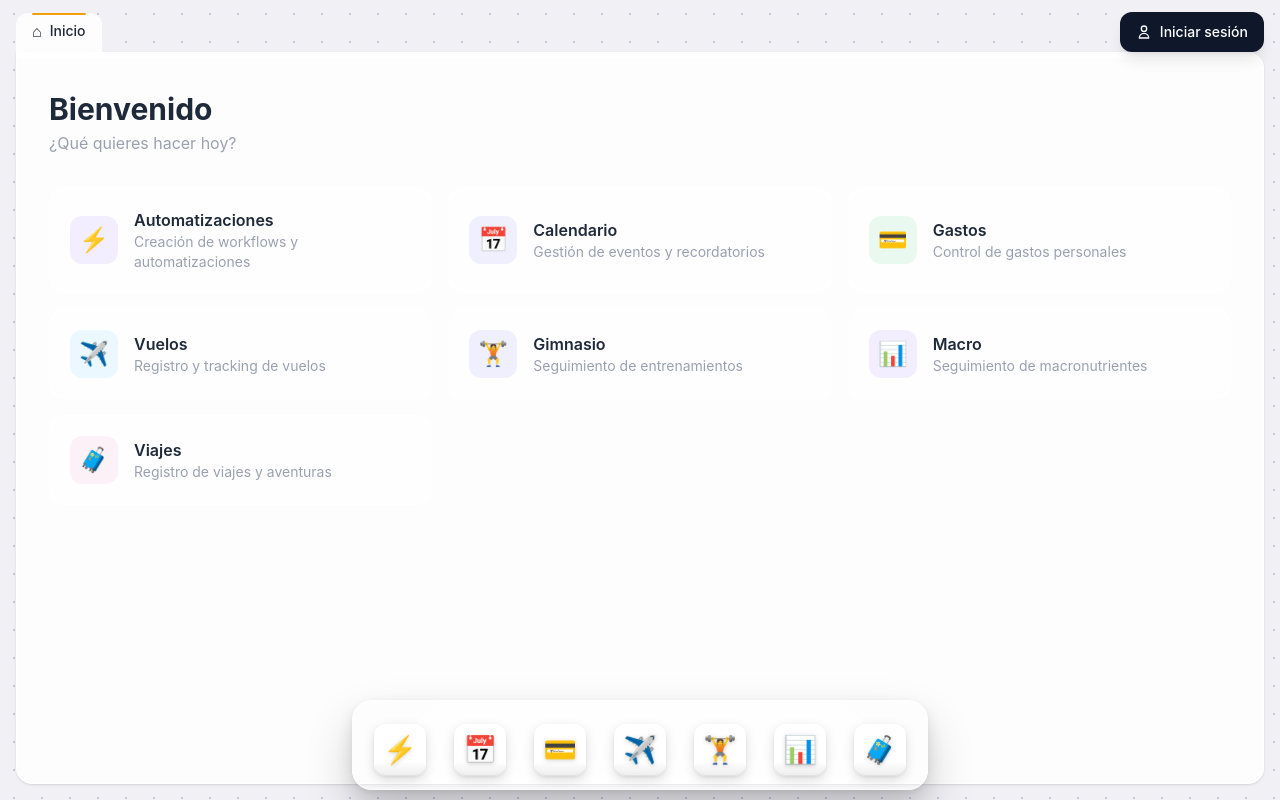
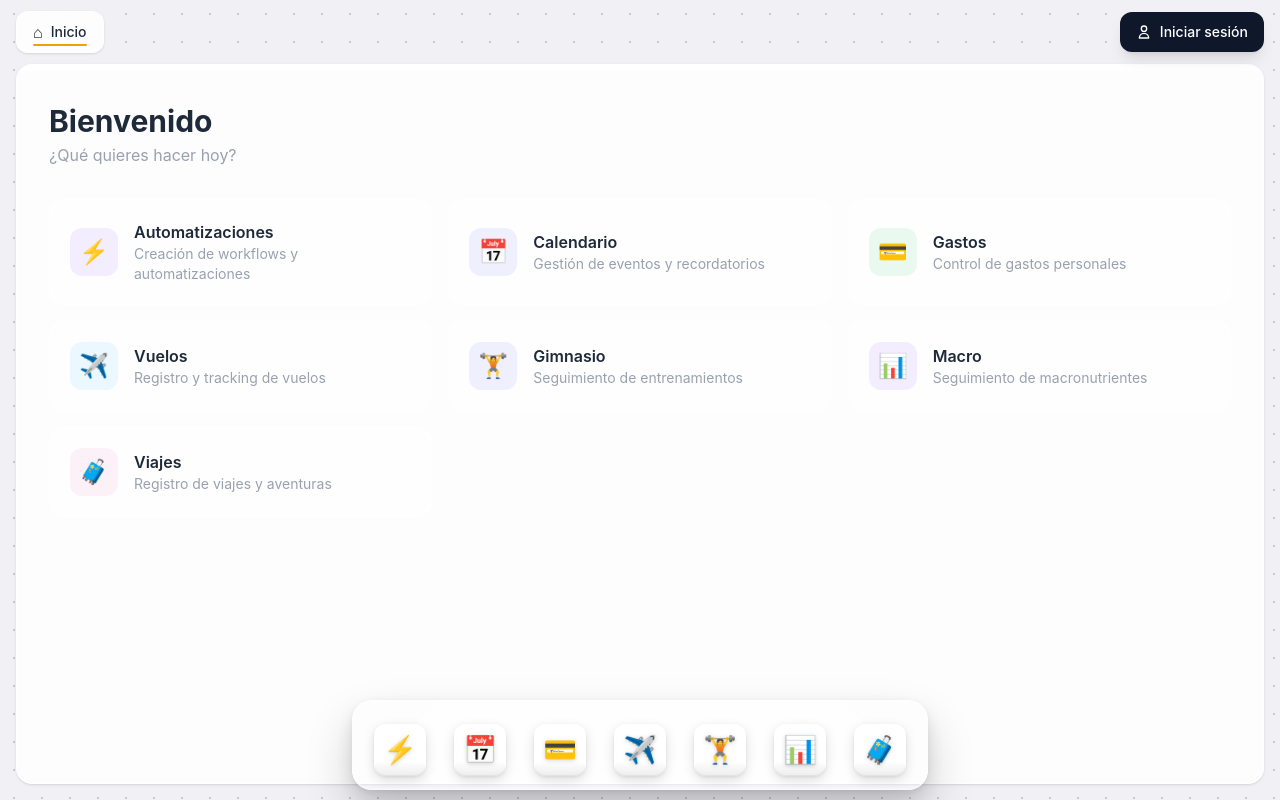
Before and after one commit to Jfgm299/centro-control-personal-frontend, a React (Vite) app: page / in a window 1280 px wide. Built offline with nearby package versions, Linux system fonts and the light colour scheme; no server answers; what @capacitor/core would draw is missing.

Commit message:
style(layout): update module container and tabs to use floating pills design

```diff
--- a/src/components/layout/ModuleContainer.jsx
+++ b/src/components/layout/ModuleContainer.jsx
@@ -3,12 +3,12 @@ export default function ModuleContainer({ children }) {
     <div
       className="fixed left-0 right-0 px-4 pb-4"
       style={{
-        top: '52px',
+        top: '64px',
         bottom: '0',
       }}
     >
       <div
-        className="h-full rounded-b-2xl rounded-tr-2xl shadow-sm border border-white/80 overflow-hidden"
+        className="h-full rounded-2xl shadow-sm border border-white/80 overflow-hidden"
         style={{
           background: 'rgba(255,255,255,0.85)',
           backdropFilter: 'blur(16px)',
--- a/src/components/layout/TabBar.jsx
+++ b/src/components/layout/TabBar.jsx
@@ -31,8 +31,8 @@ export default function TabBar() {
 
   return (
     <div
-      className="fixed top-0 left-0 right-0 z-40 flex items-end gap-1 px-4 pointer-events-none"
-      style={{ height: '52px' }}
+      className="fixed top-0 left-0 right-0 z-40 flex items-center gap-2 px-4 pointer-events-none overflow-x-auto no-scrollbar"
+      style={{ height: '64px' }}
     >
       {openTabs.map((tab) => {
         const isActive = activeTabId === tab.id
@@ -40,17 +40,17 @@ export default function TabBar() {
         return (
           <div
             key={tab.id}
-            className="relative pointer-events-auto"
-            style={{ marginBottom: isActive ? '-1px' : '0', zIndex: isActive ? 10 : 5 }}
+            className="relative pointer-events-auto flex-shrink-0"
+            style={{ zIndex: isActive ? 10 : 5 }}
           >
             <button
               onClick={() => handleTabClick(tab)}
               className={clsx(
-                'relative flex items-center gap-2 px-4 pt-1.5 pb-2.5 text-sm font-medium',
-                'transition-all duration-150 select-none rounded-t-xl',
+                'relative flex items-center gap-2 px-4 py-2 text-sm font-medium',
+                'transition-all duration-150 select-none rounded-xl border',
                 isActive
-                  ? 'text-gray-800'
-                  : 'text-gray-400 hover:text-gray-600 hover:bg-white/30',
+                  ? 'text-gray-800 border-white/80 shadow-sm'
+                  : 'text-gray-500 border-transparent hover:text-gray-700 hover:bg-white/40',
               )}
               style={isActive ? {
                 background: 'rgba(255,255,255,0.85)',
@@ -75,7 +75,7 @@ export default function TabBar() {
 
               {isActive && (
                 <span
-                  className="absolute top-0 left-4 right-4 h-0.5 rounded-full"
+                  className="absolute bottom-1.5 left-4 right-4 h-0.5 rounded-full"
                   style={{ backgroundColor: tab.color }}
                 />
               )}
```
